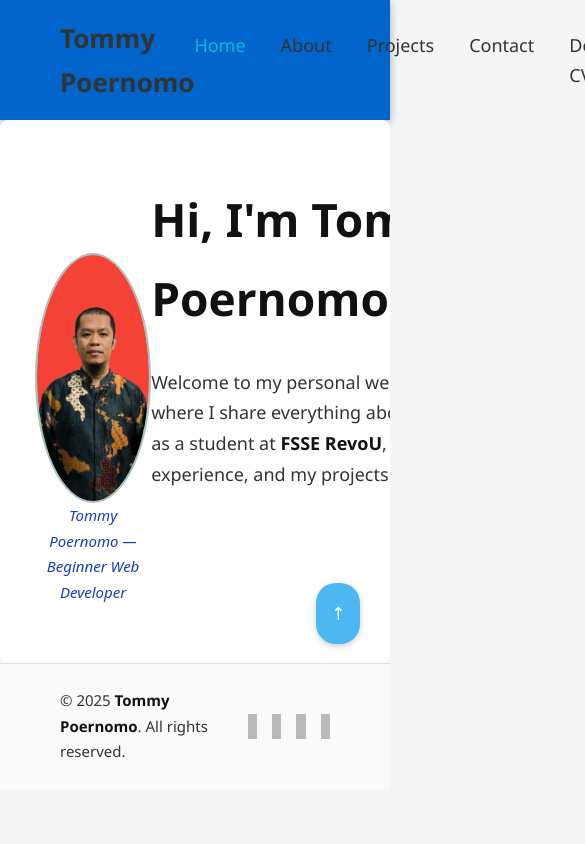
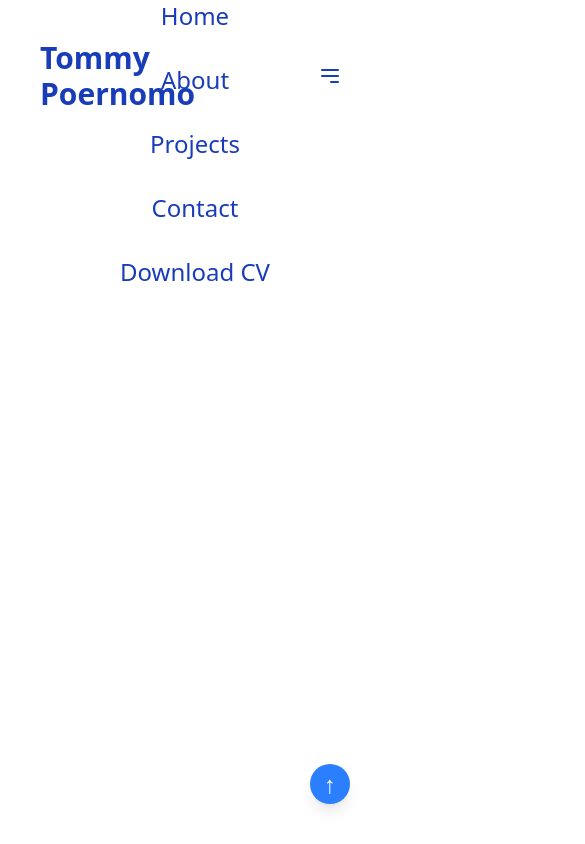
Before and after one commit to Revou-FSSE-Oct25/milestone-1-Tommy-Poernomo, a plain HTML site: page index.html in a window 390 px wide. Shown: the top 844 px of the page, 585 px wide, since content can reach past the window. Drawn offline with nearby package versions, Linux system fonts and the light colour scheme; grey boxes are pictures that could not be loaded.

Commit message:
update-responsive-index.html

```diff
--- a/index.html
+++ b/index.html
@@ -8,7 +8,7 @@
     <!--Web browser tab-->
     <title>Tommy Poernomo | Personal Website</title>
     <link rel="shortcut icon" href="assets/images/icon.png" type="image/x-icon">
-    <link rel="stylesheet" href="assets/css/style.css">
+    <!-- <link rel="stylesheet" href="assets/css/style.css"> -->
     <link rel="stylesheet" href="https://cdnjs.cloudflare.com/ajax/libs/font-awesome/7.0.1/css/all.min.css">
     <script src="https://cdn.jsdelivr.net/npm/@tailwindcss/browser@4"></script>
     <style>
@@ -19,7 +19,8 @@
             font-size: 25px !important;
         }
     </style>
-<!-- seo meta -->
+
+    <!-- seo meta -->
     <meta name="description"
         content="I'm Tommy Poernomo, Beginner Web Developer. Explore my projects, experience, and personal portfolio.">
     <meta name="keywords" content="Tommy Poernomo, web developer, portfolio, projects">
@@ -29,33 +30,48 @@
 
 <body id="top-page">
     <!-- header -->
-    <header class="site-header " role="banner">
-        <h1 class="logo">
+    <header class="site-header flex justify-between items-center p-10 pl-10 pr-10 text-blue-800 bg-slate-100 shadow-2xl" role="banner">
+
+        <h1 class="logo text-3xl font-bold hover:text-blue-500 z-10">
             <a href="index.html" aria-label="Homepage of Tommy Poernomo">Tommy Poernomo</a>
         </h1>
-        <nav class="site-nav" aria-label="Main Navigation">
-            <ul class="list-nav">
-                <li><a href="index.html" aria-current="page">Home</a></li>
-                <li><a href="pages/about.html">About</a></li>
-                <li><a href="pages/projects.html">Projects</a></li>
-                <li><a href="pages/contact.html">Contact</a></li>
-                <li><a href="assets/documents/Tommy Poernomo - CV.pdf" download>Download CV</a></li>
+        <button id="menu-button" class="md:hidden p-2 z-10  hover:text-blue-500" aria-label="Toggle menu">
+            <svg class="w-6 h-6" fill="none" stroke="currentColor" viewBox="0 0 24 24"
+                xmlns="http://www.w3.org/2000/svg">
+                <path stroke-linecap="round" stroke-linejoin="round" stroke-width="2" d="M4 6h16M4 12h16m-7 6h7"></path>
+            </svg>
+        </button>
+        <nav id="mobile-menu" class=" transition-all duration-300 ease-in-out transform md:translate-x-0
+        site-nav  md:flex
+        md:static md:w-auto
+        fixed top-0 left-0 w-full h-full bg-white z-0
+        md:bg-transparent md:h-auto
+        flex-col justify-center items-center text-center
+    " aria-label="Main Navigation">
+            <ul class="list-nav flex flex-col md:flex-row space-y-8 md:space-y-0 md:space-x-4 text-2xl md:text-lg">
+                <li class=" hover:text-blue-500"><a href="index.html" aria-current="page">Home</a></li>
+                <li class=" hover:text-blue-500"><a href="pages/about.html">About</a></li>
+                <li class=" hover:text-blue-500"><a href="pages/projects.html">Projects</a></li>
+                <li class=" hover:text-blue-500"><a href="pages/contact.html">Contact</a></li>
+                <li class=" hover:text-blue-500"><a href="assets/documents/Tommy Poernomo - CV.pdf" download>Download
+                        CV</a></li>
             </ul>
         </nav>
-        <nav>
-            <a href="#top-page" class="back-to-top" aria-label="Back to top of page">↑</a>
-        </nav>
+
     </header>
 
     <!-- main -->
-    <main id="main-content" role="main" class="mb-5 hover:shadow-xl hover:scale-102 transition-all duration-300 ease-in-out flex items-center bg-white rounded-lg p-4 md:flex overflow-hidden box-border">
+    <main id="main-content" role="main"
+        class="mb-5 hover:shadow-xl hover:scale-102 transition-all duration-300 ease-in-out flex items-center bg-white rounded-lg p-4 md:flex overflow-hidden box-border">
         <!-- hero -->
         <section class="hero" id="hero">
             <figure class="container">
-                <source media="(max-width: 600px)" srcset="assets/images/profile2.png" class="rounded-full mr-6 w-24 h-24 object-cover">
-                <source media="(max-width: 1200px)" srcset="assets/images/profile2.png" class="rounded-full mr-6 w-36 h-36 object-cover">
-                <img src="assets/images/profile2.png" alt="Profile photo of Tommy Poernomo"
-                    loading="lazy" class="rounded-full border-2 border-blue-800 mr-6 w-48 h-48 object-cover">
+                <source media="(max-width: 600px)" srcset="assets/images/profile2.png"
+                    class="rounded-full mr-6 w-24 h-24 object-cover">
+                <source media="(max-width: 1200px)" srcset="assets/images/profile2.png"
+                    class="rounded-full mr-6 w-36 h-36 object-cover">
+                <img src="assets/images/profile2.png" alt="Profile photo of Tommy Poernomo" loading="lazy"
+                    class="rounded-full border-2 border-blue-800 mr-6 w-48 h-48 object-cover">
                 <figcaption>
                     <div class="text-blue-800 font-sans italic">Tommy Poernomo — Beginner Web Developer</div>
                 </figcaption>
@@ -72,42 +88,65 @@
     </main>
 
     <!-- footer -->
-    <footer class="site-footer" role="contentinfo">
+    <footer class="site-footer flex justify-between items-center pl-8 pr-8 p-4 text-blue-800 bg-slate-100" role="contentinfo">
         <p>© 2025 <strong>Tommy Poernomo</strong>. All rights reserved.</p>
         <address>
             <nav aria-label="Social links">
-                <ul class="social-links">
+                <ul class="social-links flex flex-col md:flex-row space-y-8 md:space-y-0 md:space-x-4 text-2xl md:text-lg p-4">
                     <li>
                         <a href="https://www.linkedin.com/in/tommy-poernomo-ab0500154" target="_blank"
                             rel="noopener noreferrer" aria-label="LinkedIn Profile">
                             <img src="https://img.icons8.com/color/48/000000/linkedin.png" height="24" width="24"
-                                alt="LinkedIn" loading="lazy" class="hover:scale-150 transition-all duration-300 ease-in-out">
+                                alt="LinkedIn" loading="lazy"
+                                class="hover:scale-150 transition-all duration-300 ease-in-out">
                         </a>
                     </li>
                     <li>
                         <a href="https://github.com/Tommy-Poernomo" target="_blank" rel="noopener noreferrer"
                             aria-label="Github Profile">
                             <img src="https://img.icons8.com/color/48/000000/github.png" height="24" width="24"
-                                alt="GitHub logo/icon" loading="lazy" class="hover:scale-150 transition-all duration-300 ease-in-out">
+                                alt="GitHub logo/icon" loading="lazy"
+                                class="hover:scale-150 transition-all duration-300 ease-in-out">
                         </a>
                     </li>
                     <li>
                         <a href="https://web.facebook.com/tommy.poernomo" target="_blank" rel="noopener noreferrer"
                             aria-label="Facebook Profile">
                             <img src="https://img.icons8.com/?size=100&id=CtrV2SV33rD9&format=png&color=000000"
-                                height="24" width="24" alt="Facebook logo/icon" loading="lazy" class="hover:scale-150 transition-all duration-300 ease-in-out">
+                                height="24" width="24" alt="Facebook logo/icon" loading="lazy"
+                                class="hover:scale-150 transition-all duration-300 ease-in-out">
                         </a>
                     </li>
                     <li>
                         <a href="mailto:tommy.poernomo@gmail.com" target="_blank" rel="noopener noreferrer"
                             aria-label="Tommy Poernomo e-mail">
-                        <img src="https://img.icons8.com/?size=100&id=P7UIlhbpWzZm&format=png&color=000000" height="24"
-                            width="24" alt="Gmail logo/icon" loading="lazy" class="hover:scale-150 transition-all duration-300 ease-in-out">
+                            <img src="https://img.icons8.com/?size=100&id=P7UIlhbpWzZm&format=png&color=000000"
+                                height="24" width="24" alt="Gmail logo/icon" loading="lazy"
+                                class="hover:scale-150 transition-all duration-300 ease-in-out">
                         </a>
                     </li>
                 </ul>
             </nav>
         </address>
     </footer>
+    <script>
+        // Ambil elemen
+        const menuButton = document.getElementById('menu-button');
+        const mobileMenu = document.getElementById('mobile-menu');
+
+        // Tambahkan event listener untuk tombol
+        menuButton.addEventListener('click', () => {
+            // Toggle (menampilkan/menyembunyikan) menu
+            mobileMenu.classList.toggle('hidden');
+
+            // Logika tambahan opsional: mengganti ikon hamburger menjadi X,
+            // atau mengunci scroll body saat menu terbuka.
+        });
+    </script>
+    <button>
+        <a href="#top-page" class="back-to-top hover:text-blue-800 fixed right-10 bottom-10 rounded-full bg-blue-500 text-white w-10 h-10 flex items-center justify-center text-2xl shadow-lg"
+            aria-label="Back to top of page">↑</a>
+    </button>
 </body>
+
 </html>
```
